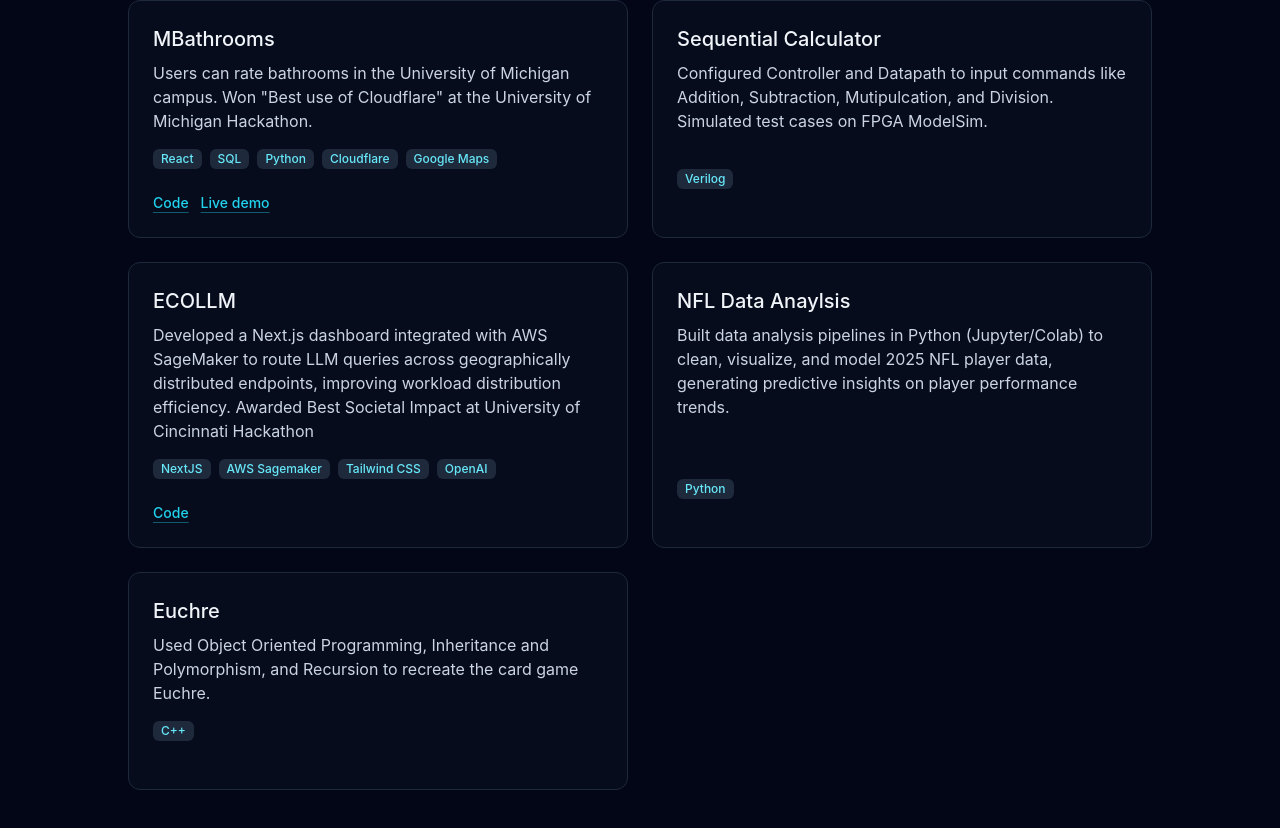
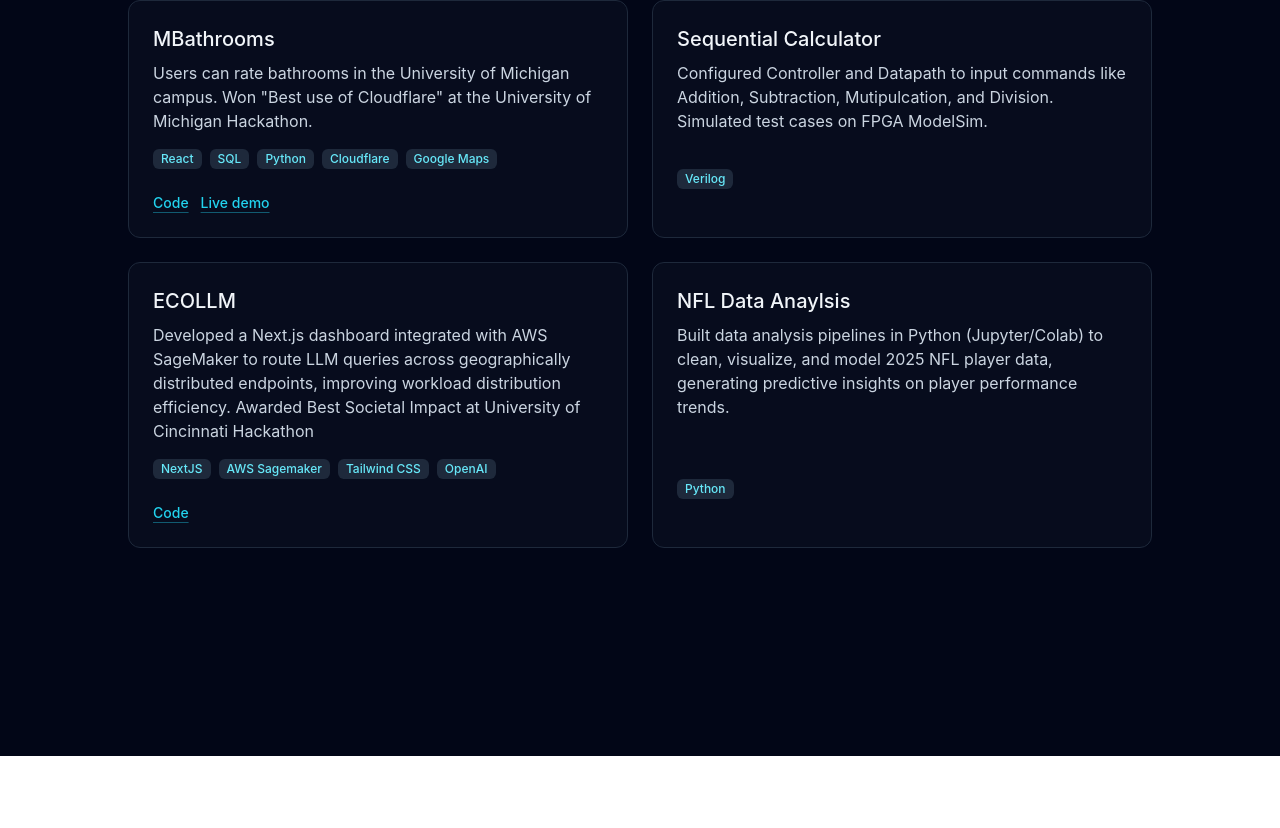
Before and after one commit to Ty-Cheng5/Permanent-Port, a JavaScript app: page / in a window 1280 px wide. Shown: the part 1992-2820 px from the top of the page. After the commit the page ends 2748 px from the top, so only its background shows below. Built offline with nearby package versions, Linux system fonts and the light colour scheme; the HTML template or start-up script is replaced by a standard one.

Commit message:
take out euchre as project

```diff
--- a/src/App.js
+++ b/src/App.js
@@ -38,13 +38,6 @@ const projects = [
     repo: null,
     live: null,
   },
-  {
-    title: "Euchre",
-    description: "Used Object Oriented Programming, Inheritance and Polymorphism, and Recursion to recreate the card game Euchre. ",
-    stack: ["C++"],
-    repo: null,
-    live: null,
-  }
 ];
 
 function App() {
```
